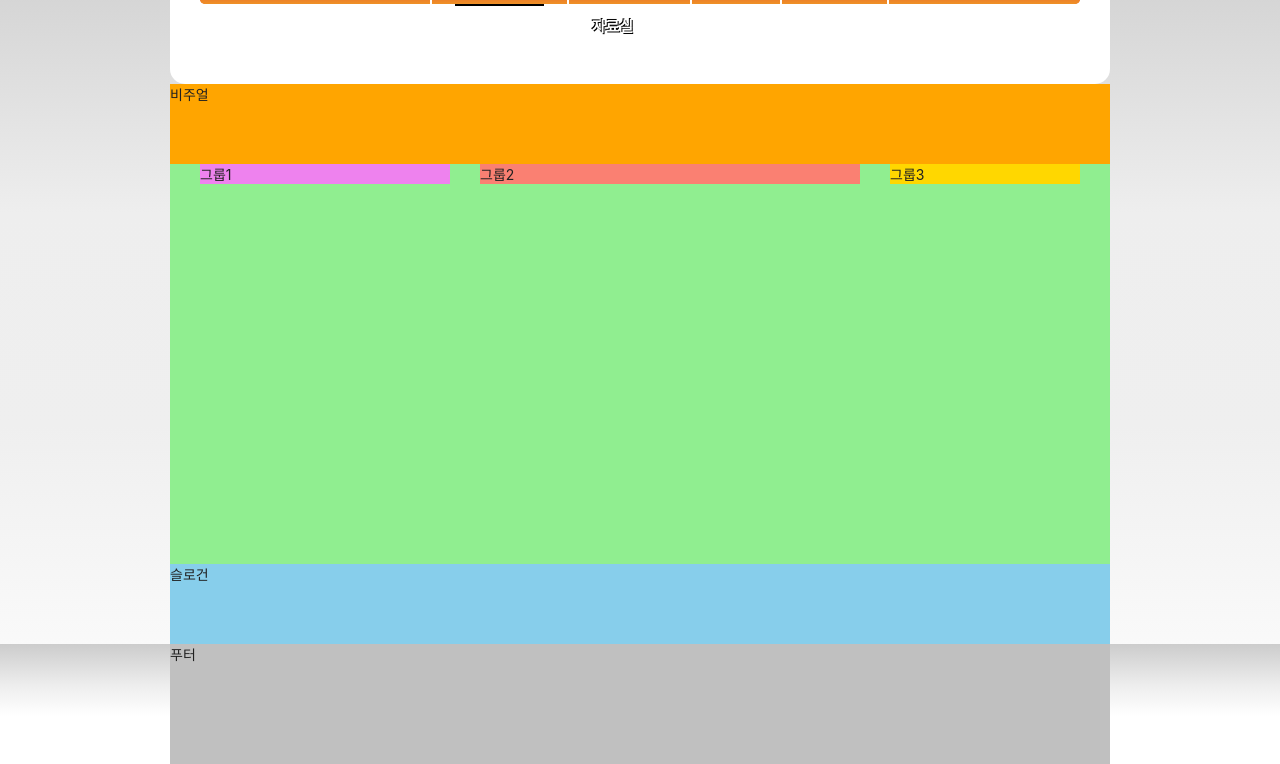
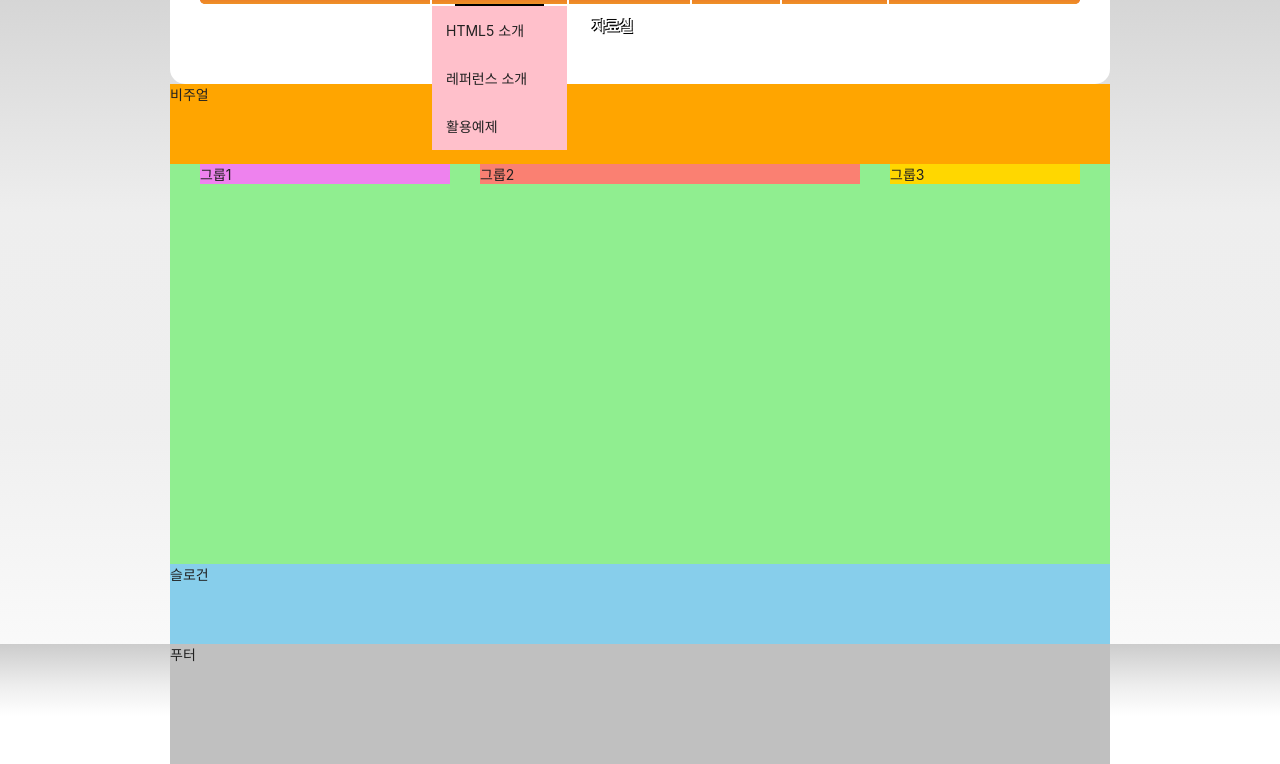
Before and after one commit to parkilbeom/HTML5, a plain HTML site: page index.html in a window 1280 px wide. Shown: the part 83-847 px from the top of the page. Drawn offline with Linux system fonts and the light colour scheme; a web font is replaced by a local one.

Commit message:
position 기준 설정하기

```diff
--- a/styles/style.css
+++ b/styles/style.css
@@ -103,7 +103,10 @@ body {
   padding-left: 230px;
   height: 47px;
 }
+
+
 .menu-item{
+  position: relative;
   float: left;
   border-left:2px solid #fff;
 }
@@ -117,7 +120,6 @@ body {
   font-weight: 700;
   color: #fff;
   text-shadow: 1px 1px 0 #000, -1px -1px 0 #000;
-
 
 }
 /* 구체성 -> 20점 */
@@ -133,7 +135,17 @@ body {
 .sub-menu{
   background-color: pink;
   position: absolute;
+  left: 0;
+  top: 47px;
   display: none;
+}
+
+.is-active .sub-menu{
+  display: block;
+}
+.sub-menu li{
+  display: inline-block;
+  padding: 1em;
 }
 /* background-color -> 배경색
 background-image -> 배경 이미지
```
